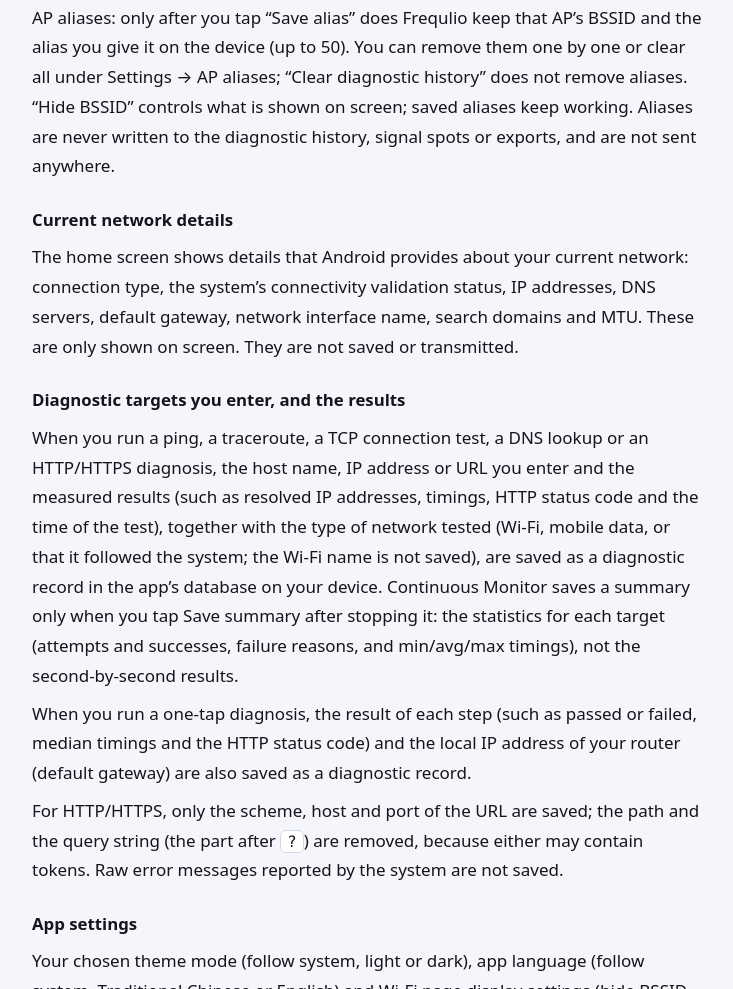
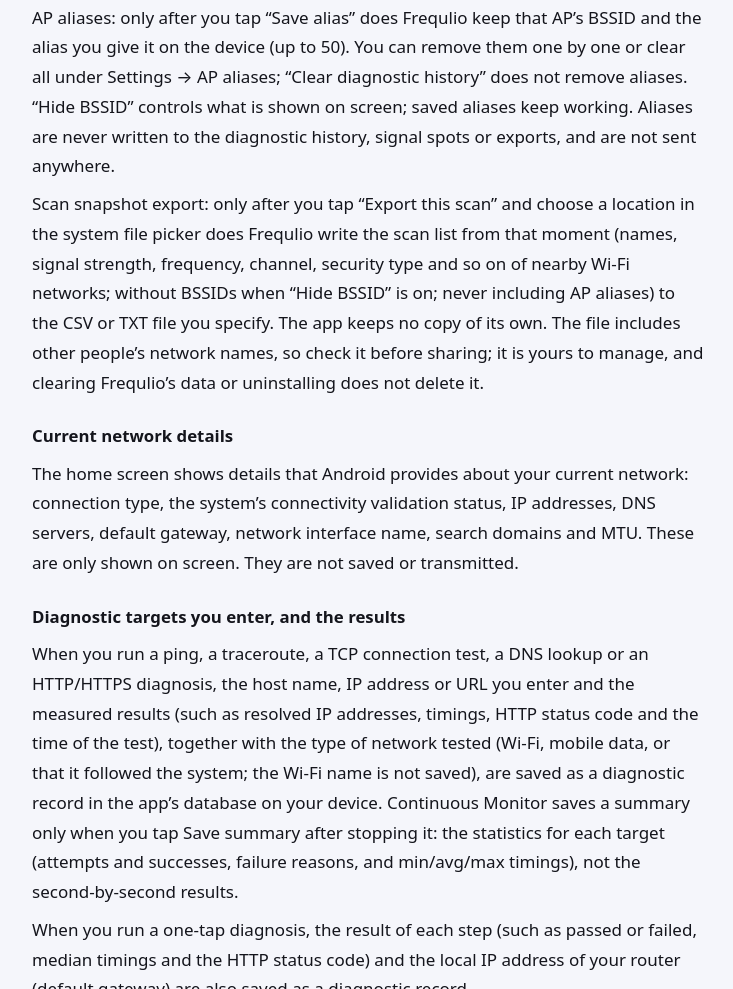
Before and after one commit to kanevanstudio/frequlio-privacy, a plain HTML site: page en.html in a window 1280 px wide. Shown: the part 1216-2205 px from the top of the page, without its empty margins (272-1005 px from the left). Drawn offline with Linux system fonts and the light colour scheme.

Commit message:
Describe optional scan snapshot export (user-chosen file)

```diff
--- a/en.html
+++ b/en.html
@@ -29,6 +29,7 @@ Developer: KaneVan Studio</p>
 <p>This information is only shown on screen and used on the device to compute the channel chart and channel suggestions. The app does not save it to storage and does not transmit it anywhere. It is not kept after you leave the screen or close the app.</p>
 <p>The only exception is signal spots: the nearby Wi-Fi scan list is never saved automatically. When you tap “Record this spot” and save, Frequlio keeps the location name you enter and the current connection’s signal strength, frequency, band and time in the on-device diagnostic history. It does not include the Wi-Fi name (SSID), access point identifier (BSSID), location coordinates or the list of nearby Wi-Fi networks. If you export the diagnostic history, the file includes the location name.</p>
 <p>AP aliases: only after you tap “Save alias” does Frequlio keep that AP’s BSSID and the alias you give it on the device (up to 50). You can remove them one by one or clear all under Settings → AP aliases; “Clear diagnostic history” does not remove aliases. “Hide BSSID” controls what is shown on screen; saved aliases keep working. Aliases are never written to the diagnostic history, signal spots or exports, and are not sent anywhere.</p>
+<p>Scan snapshot export: only after you tap “Export this scan” and choose a location in the system file picker does Frequlio write the scan list from that moment (names, signal strength, frequency, channel, security type and so on of nearby Wi-Fi networks; without BSSIDs when “Hide BSSID” is on; never including AP aliases) to the CSV or TXT file you specify. The app keeps no copy of its own. The file includes other people’s network names, so check it before sharing; it is yours to manage, and clearing Frequlio’s data or uninstalling does not delete it.</p>
 
 <h3>Current network details</h3>
 <p>The home screen shows details that Android provides about your current network: connection type, the system’s connectivity validation status, IP addresses, DNS servers, default gateway, network interface name, search domains and MTU. These are only shown on screen. They are not saved or transmitted.</p>
```
Also changed, not shown: index.html (+1 -0 lines).
